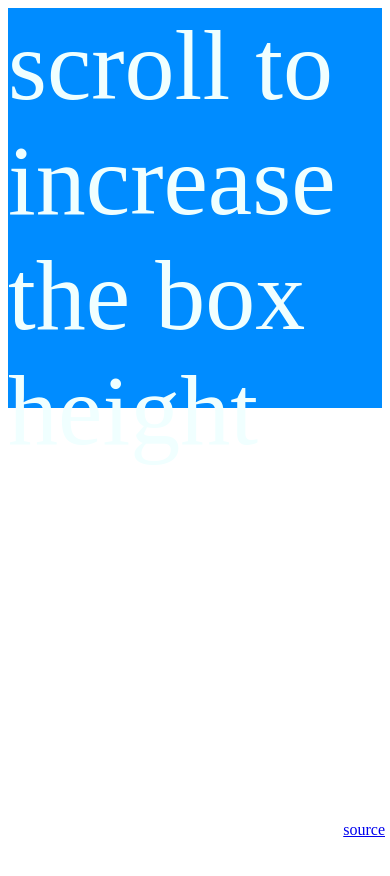
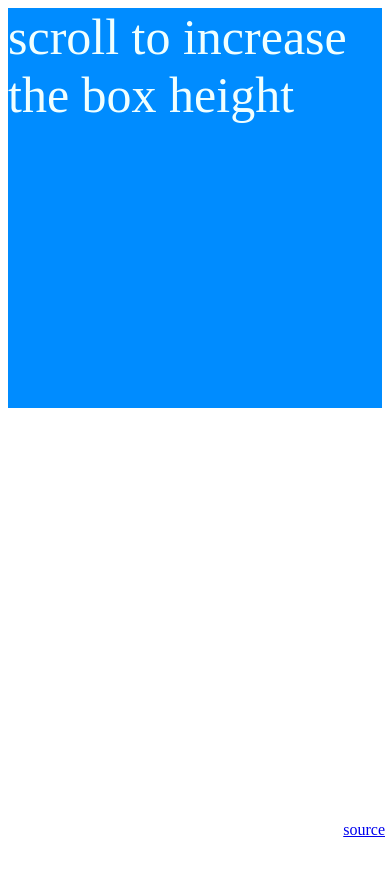
Before and after one commit to ryanpcmcquen/scrollEvents, a plain HTML site: page index.html in a window 390 px wide. Shown: the top 876 px of the page. Drawn offline with Linux system fonts and the light colour scheme.

Commit message:
set default breakpoint to make the syntax better; other tweaks
Signed-off-by: Ryan P.C. McQuen <ryan.q@linux.com>

```diff
--- a/script.js
+++ b/script.js
@@ -1 +1 @@
-scrollEvents.change(".foo", 10, "height", "400px", "800px");
+scrollEvents.change(".foo", "height", "400px", "800px");
--- a/scrollEvents.js
+++ b/scrollEvents.js
@@ -1,4 +1,4 @@
-// scrollEvents version 0.3.0
+// scrollEvents version 0.4.0
 //
 // Ryan P.C. McQuen | Everett, WA | ryan.q@linux.com
 //
@@ -24,16 +24,22 @@ if (scrollEvents) {
   throw "You already have a global variable named scrollEvents, please rename scrollEvents.";
 } else {
   var scrollEvents = {
-    change: function (selectors, breakPoint, property, initialValue, changedValue) {
-      if (arguments.length < 5) {
-        throw 'You have not supplied all parameters to scrollEvents.change, this may cause weird or unexpected behavior. The parameters are: selectors, breakPoint, property, initialValue, changedValue.';
+    change: function (selectors, property, initialValue, changedValue, breakPoint) {
+      // throw an error if not enough parameters are supplied
+      if (arguments.length < 4) {
+        throw 'You have not supplied all parameters to scrollEvents.change, this may cause weird or unexpected behavior. The parameters are: selectors, property, initialValue, changedValue, breakPoint. Note that breakPoint is optional and the default is 10.';
       }
-      //window.onscroll = function (event) {
+      // set breakPoint if parameter is not supplied
+      var breakPoint = breakPoint || 10;
+      // using window.addEventListener allows multiple calls to scrollEvents,
+      // as opposed to using window.onscroll
       window.addEventListener("scroll", function (event) {
         // grab the selectors and convert them into an array so we can use forEach()
         var itemArray = [].slice.call(document.querySelectorAll(selectors));
         // window.pageYOffset has better compatibility than document.body.scrollTop
         var scrollPos = window.pageYOffset;
+        // check the scroll position and activate the changes,
+        // otherwise return to the initialValue
         if (scrollPos > breakPoint) {
           itemArray.forEach(function (i) {
             i.setAttribute("style", property + ": " + changedValue + ";");
--- a/style.css
+++ b/style.css
@@ -3,7 +3,7 @@
 }
 
 .foo {
-  font-size: 100px;
+  font-size: 50px;
   height: 400px;
   color: azure;
   background-color: #008cff;
```
Also changed, not shown: README.md.
